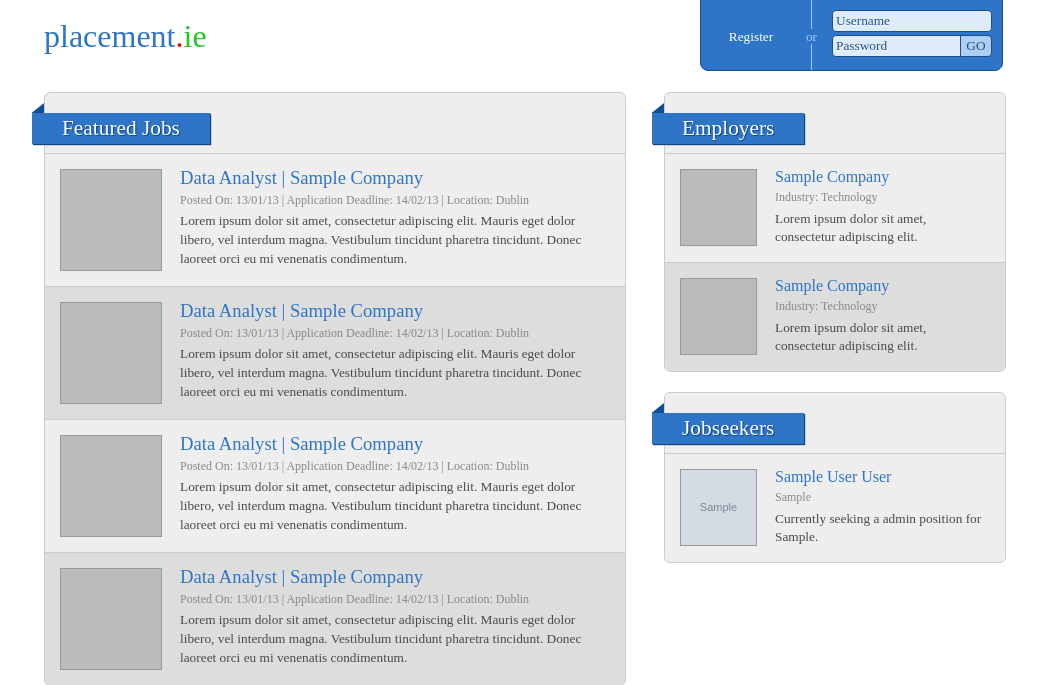
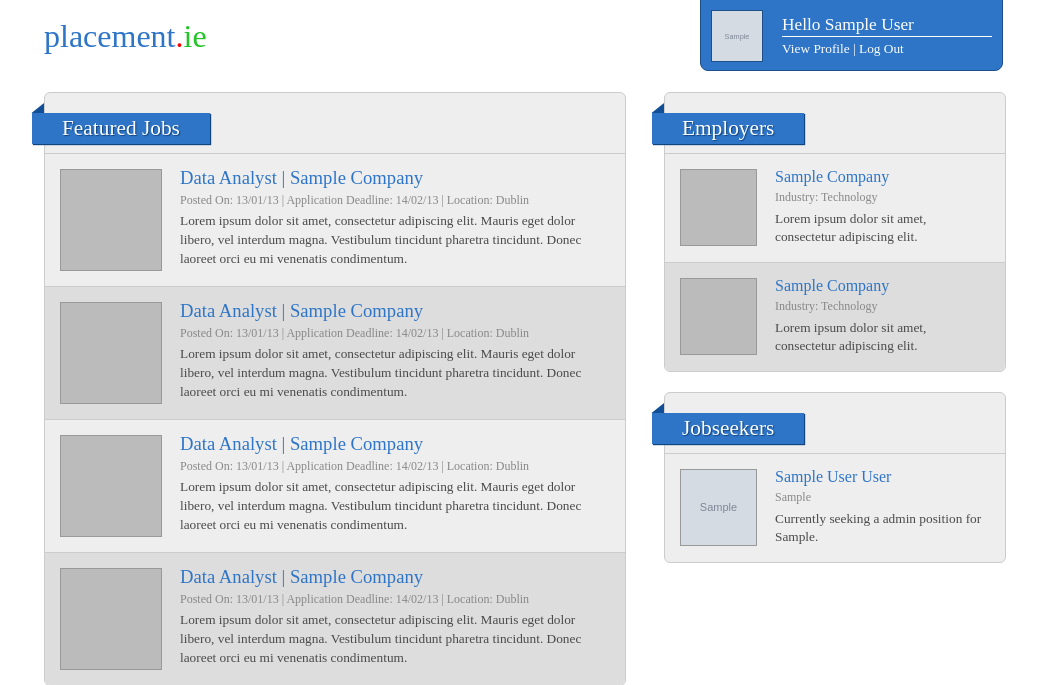
Before and after one commit to optimist2309/placement.ie, a Node server app: page / in a window 1280 px wide. Shown: the top 685 px of the page, without its empty margins (116-1153 px from the left). Run offline with Node 20, Linux system fonts and the light colour scheme; a user stored in the database is signed in; tables that the repository leaves empty hold one stand-in row (values such as "Sample post"); grey boxes marked "Sample" are stand-in pictures; some libraries are stand-ins or nearby versions.

Commit message:
Login and Logout working successfully

```diff
--- a/app/controllers/home.js
+++ b/app/controllers/home.js
@@ -11,12 +11,18 @@ exports.show = function(req, res) {
     messageType = 2
   }
 
+  var user = null
+  if (req.session.user) {
+    user = req.session.user
+  }
+
   sidebarData.getDefaultSidebar(function(err, jobseekers) {
     res.render('index', {
       subtitle: 'Making Internships Easier',
       jobseekers: jobseekers,
       message: message,
-      messageType: messageType
+      messageType: messageType,
+      user: user
     })
   })
 }
--- /dev/null
+++ b/app/views/includes/header-logged-in.jade
@@ -0,0 +1,13 @@
+header.page-header
+  h1.logo
+    a(href="#{homeUrl}") placement<span class="dot">.</span><span class="ie">ie</span>
+  section.login-register.user-admin-bar
+    img(src="#{user.photo}", alt="#{user.username}")
+    div.user-admin-bar-info
+      h5 Hello #{user.forename}
+      hr
+      p
+        a(href="/users/#{user.username}") View Profile
+        | &nbsp;|&nbsp;
+        a(href="/users/logout") Log Out
+    div.clear
--- a/app/views/includes/header.jade
+++ b/app/views/includes/header.jade
@@ -10,5 +10,5 @@ header.page-header
     form#login(action="/users/login", method="GET")
       input.username(type="text", name="username", value="Username")
       input.password(type="password", name="password", value="")
-      input.password-watermark(type="text", name="passwordwatermark", value="Password")
+      input.password-watermark(type="text", value="Password")
       input.submit(type="submit", value="GO")
--- /dev/null
+++ b/app/views/includes/sidebar-logged-in.jade
@@ -0,0 +1,34 @@
+section.sidebar
+
+  div.sidebar-section.sidebar-employers
+    div.section-title
+      h2 Employers
+    - for (i = 0; i < 2; i++)
+      div.sidebar-section-item
+        a.sidebar-section-item-photo.company-photo(href="#")
+        div.sidebar-section-item-text.company-text
+          h4.sidebar-section-item-title.company-name
+            a(href="#") Sample Company
+          p.meta-data Industry: Technology
+          p.description Lorem ipsum dolor sit amet, consectetur adipiscing elit.
+        div.clear
+
+  div.sidebar-section.sidebar-candidates
+    div.section-title
+      h2 Jobseekers
+    each jobseeker in jobseekers
+      div.sidebar-section-item
+        a.sidebar-section-item-photo.candidate-photo(href="/users/#{jobseeker.username}")
+          - if (jobseeker.photo)
+            img(src="#{jobseeker.photo}", alt="#{jobseeker.username}")
+        div.sidebar-section-item-text.candidate-text
+          h4.sidebar-section-item-title.candidate-name
+            a(href="/users/#{jobseeker.username}") #{jobseeker.forename} #{jobseeker.surname}
+          - if (jobseeker.college)
+            p.meta-data #{jobseeker.college}
+          - else if (jobseeker.school)
+            p.meta-data #{jobseeker.school}
+          - else
+            p.meta-data #{jobseeker.roleSeeking}
+          p.description Currently seeking a #{jobseeker.roleSeeking} position for #{jobseeker.desiredDuration}.
+        div.clear
--- a/app/views/layout.jade
+++ b/app/views/layout.jade
@@ -9,7 +9,12 @@ html
     script(src="/javascripts/forms.js")
   body
     section.wrapper
-      include includes/header
-      block content
-      include includes/sidebar
+      - if (user)
+        include includes/header-logged-in
+        block content
+        include includes/sidebar-logged-in
+      - else
+        include includes/header
+        block content
+        include includes/sidebar
       include includes/footer
--- a/app/views/stylesheets/main.styl
+++ b/app/views/stylesheets/main.styl
@@ -195,6 +195,26 @@ h1.logo span.ie
       &:hover
         background #1D4F8A
         color white
+
+.user-admin-bar
+  & img
+    float left
+    width 50px
+    height 50px
+    margin 10px
+    border 1px solid #1D4F8A
+  & .user-admin-bar-info
+    float right
+    width 210px
+    margin 16px 10px 12px 0
+    & h5
+      color #FFFFFF
+    & hr
+      background #FFFFFF
+      margin 3px 0
+    & a, p
+      color #FFFFFF
+      margin 0
 
 
 /*
--- a/config/middlewares/passwordHelpers.js
+++ b/config/middlewares/passwordHelpers.js
@@ -18,3 +18,9 @@ exports.saltAndHash = function(password, callback) {
   var salt = generateSalt()
   callback(salt + md5(password + salt))
 }
+
+exports.validatePassword = function(plain, hashed, callback) {
+  var salt = hashed.substr(0, 10)
+  var valid = salt + md5(plain + salt)
+  callback(null, hashed === valid)
+}
--- a/public/stylesheets/main.css
+++ b/public/stylesheets/main.css
@@ -211,6 +211,30 @@ h1.logo span.ie {
 .login-register form#login input[type="submit"]:hover {
   background: #1d4f8a;
   color: #fff;
+}
+.user-admin-bar img {
+  float: left;
+  width: 50px;
+  height: 50px;
+  margin: 10px;
+  border: 1px solid #1d4f8a;
+}
+.user-admin-bar .user-admin-bar-info {
+  float: right;
+  width: 210px;
+  margin: 16px 10px 12px 0;
+}
+.user-admin-bar .user-admin-bar-info h5 {
+  color: #fff;
+}
+.user-admin-bar .user-admin-bar-info hr {
+  background: #fff;
+  margin: 3px 0;
+}
+.user-admin-bar .user-admin-bar-info a,
+.user-admin-bar .user-admin-bar-info p {
+  color: #fff;
+  margin: 0;
 }
 /*
  * Footer
```
Also changed, not shown: app/controllers/users.js (+29 -8 lines).
